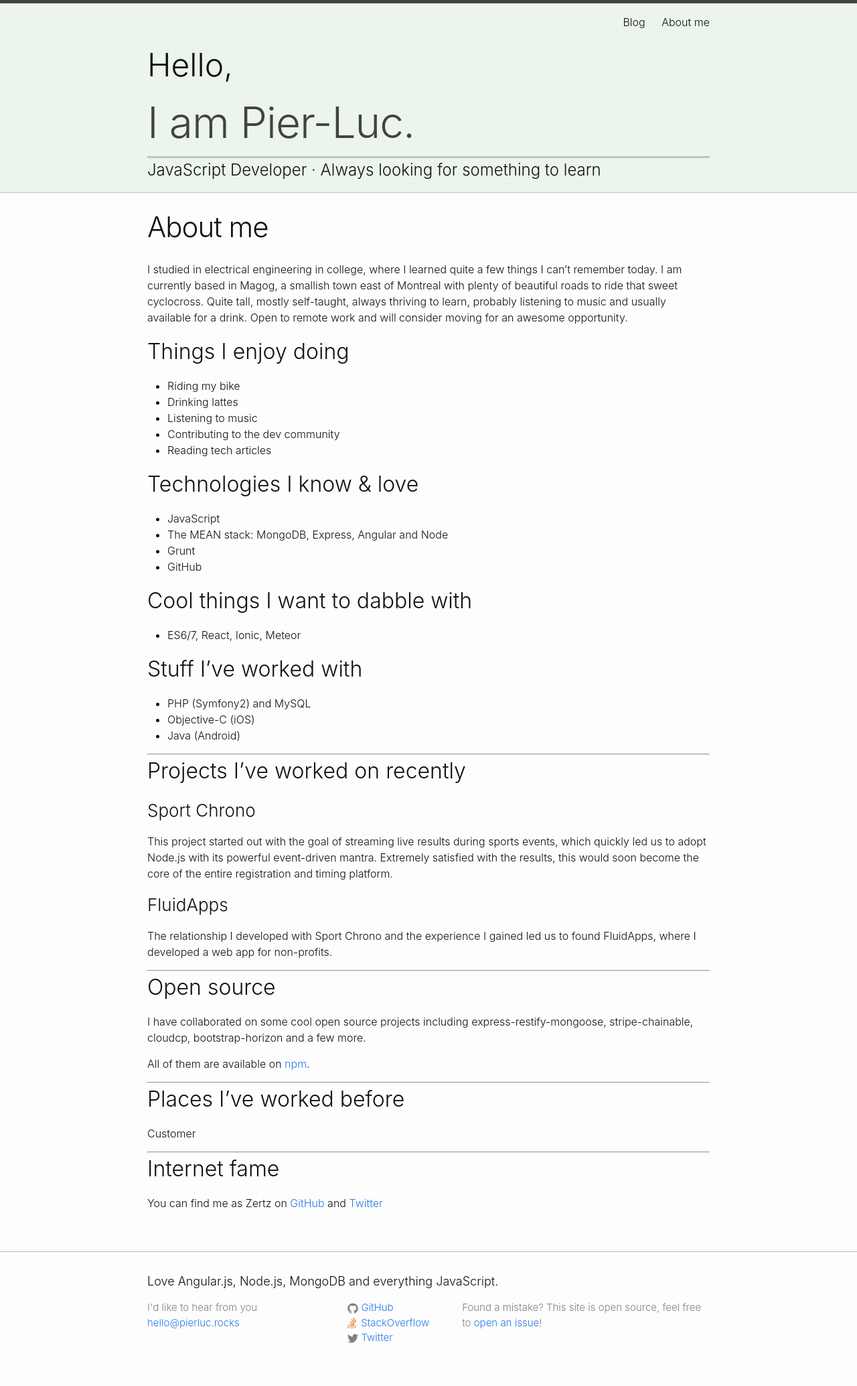
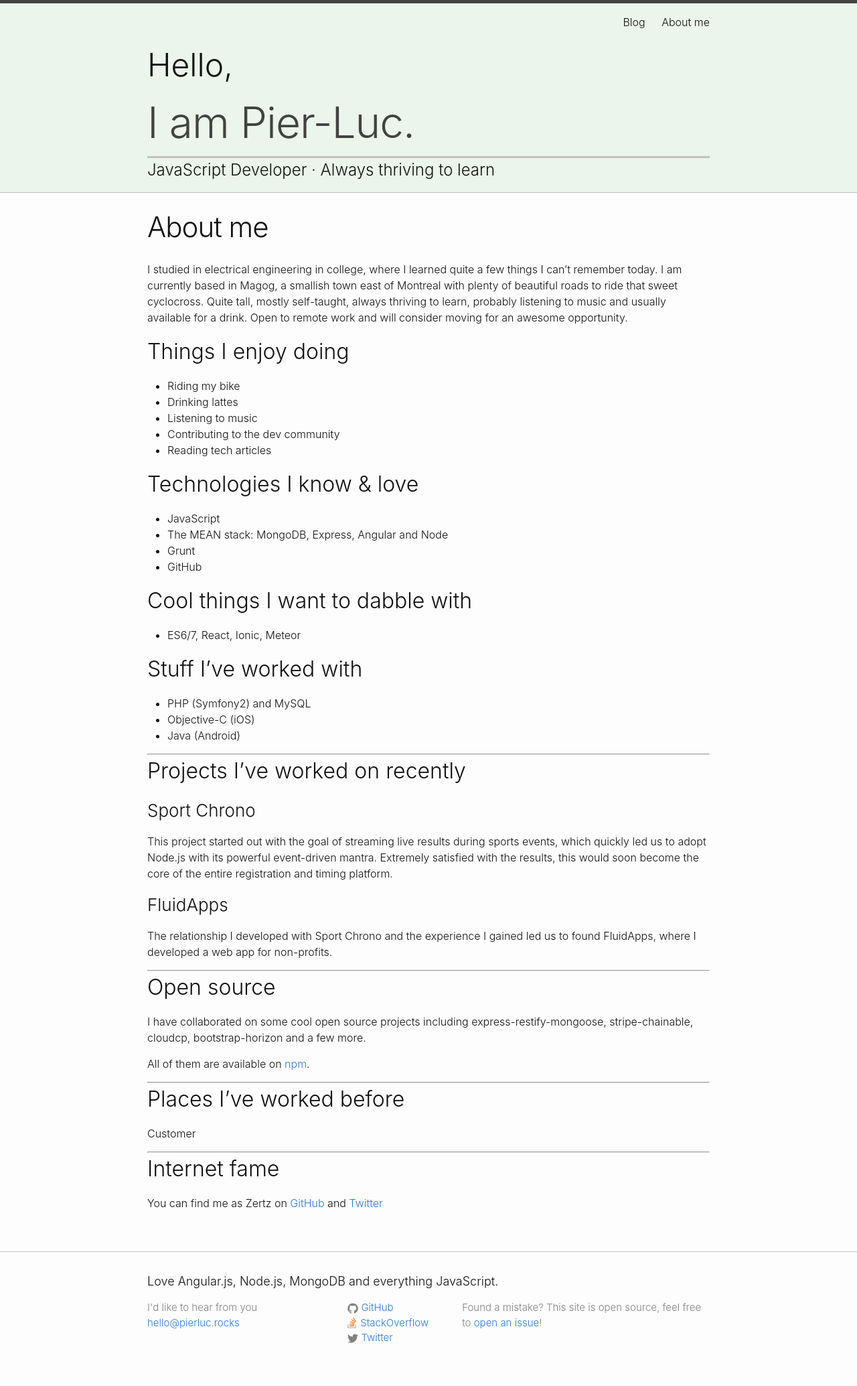
Before and after one commit to Zertz/Zertz.github.io, a Jekyll site: the page built from index.md, in a window 1280 px wide. Shown: the whole page at 67% size. Built offline with Jekyll 4.4.1, drawn with Linux system fonts in a browser that asks for light colours.

Commit message:
Minor things

```diff
--- a/_includes/header.html
+++ b/_includes/header.html
@@ -16,7 +16,7 @@
 
     <h1 class="site-title">I am Pier-Luc.</h1>
 
-    <h2>JavaScript Developer &middot; Always looking for something to learn</h2>
+    <h2>JavaScript Developer &middot; Always thriving to learn</h2>
 
   </div>
 
--- a/_sass/_base.scss
+++ b/_sass/_base.scss
@@ -217,5 +217,5 @@ pre {
 }
 
 .icon--stackoverflow {
-  margin-right: 4px;
+  margin-right: 3px;
 }
```
